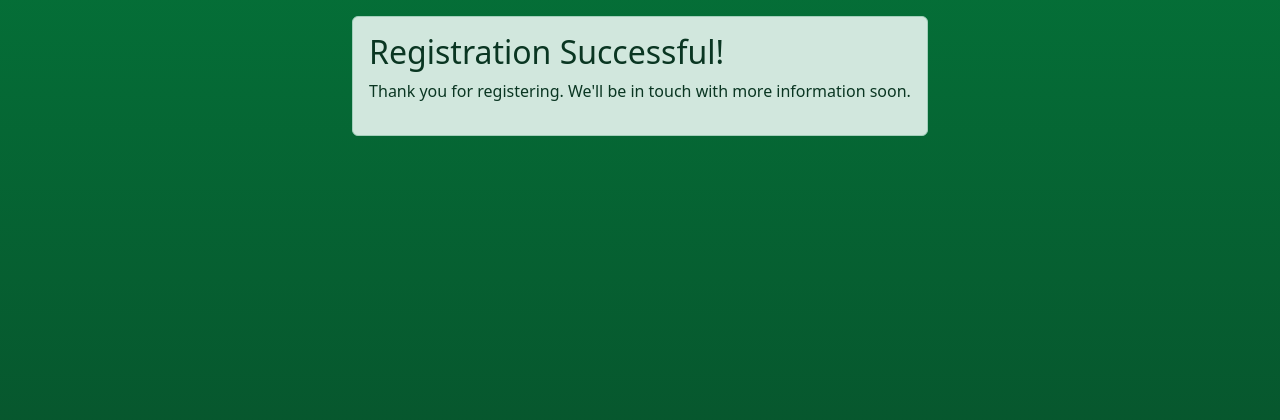
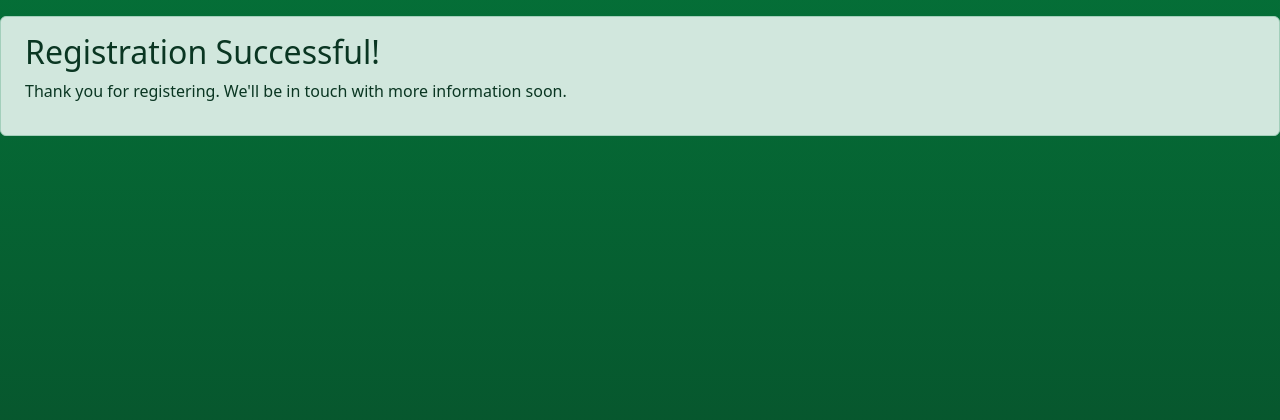
Before and after one commit to TrentenPodach/summercampsystemCSCI450, a Django app: page /success/ in a window 1280 px wide. Shown: the part 56-476 px from the top of the page. Run offline with Django 4.2, Linux system fonts and the light colour scheme; some libraries are stand-ins or nearby versions.

Commit message:
Adjustments to how errors are presented

```diff
--- a/riley test files/campreg/templates/campreg/success.html
+++ b/riley test files/campreg/templates/campreg/success.html
@@ -1,7 +1,7 @@
 {% extends 'layout.html' %}
 {% block title %}Registration Successful{% endblock %}
 {% block content %}
-<div class="alert alert-success">
+<div class="alert alert-success px-4 mx-5">
   <h2>Registration Successful!</h2>
   <p>Thank you for registering. We'll be in touch with more information soon.</p>
 </div>
--- a/riley test files/static/css/style.css
+++ b/riley test files/static/css/style.css
@@ -10,6 +10,10 @@ h1, h3, label {
 label {
     font-weight: 600;
     font-size: large;
+}
+
+.alert {
+    justify-content: center;
 }
 
 .navbar-regent .nav-link {
--- a/riley test files/templates/layout.html
+++ b/riley test files/templates/layout.html
@@ -14,18 +14,6 @@
     <link rel="stylesheet" href="{% static 'css/style.css' %}">
 </head>
 <body>
-
-    <!-- Flash messages -->
-    {% if messages %}
-    <div class="container mt-3">
-        {% for message in messages %}
-        <div class="alert alert-{{ message.tags }}">
-            {{ message }}
-        </div>
-        {% endfor %}
-    </div>
-    {% endif %}
-
 <section class="bg-col">
     <!-- Main navbar section -->
     <div class="container-fluid container-fullwidth bg-light">
@@ -98,7 +86,22 @@
 
     <!-- Main page content container -->
     <div class="container-fluid container-fullwidth mt-3">
-        <div class="col d-flex justify-content-center">
+        <div class="row d-flex justify-content-center">
+            {% if messages %}
+                <div class="container d-flex justify-content-center">
+                {% for message in messages %}
+                    <div class="alert alert-{{ message.tags }} alert-dismissable fade show" role="alert">
+                        <div class="d-flex">
+                            {{ message }}
+                            <button type="button" class="btn-close ms-auto" data-bs-dismiss="alert" aria-label"Close"></button>
+                        </div>
+                    </div>
+                    {% endfor %}
+                </div>
+            {% endif %}
+        </div>
+        <div class="row d-flex justify-content-center">
+            <!-- Flash messages -->
             {% block content %}
             {% endblock %}
         </div>
```
Also changed, not shown: riley test files/db.sqlite3.
